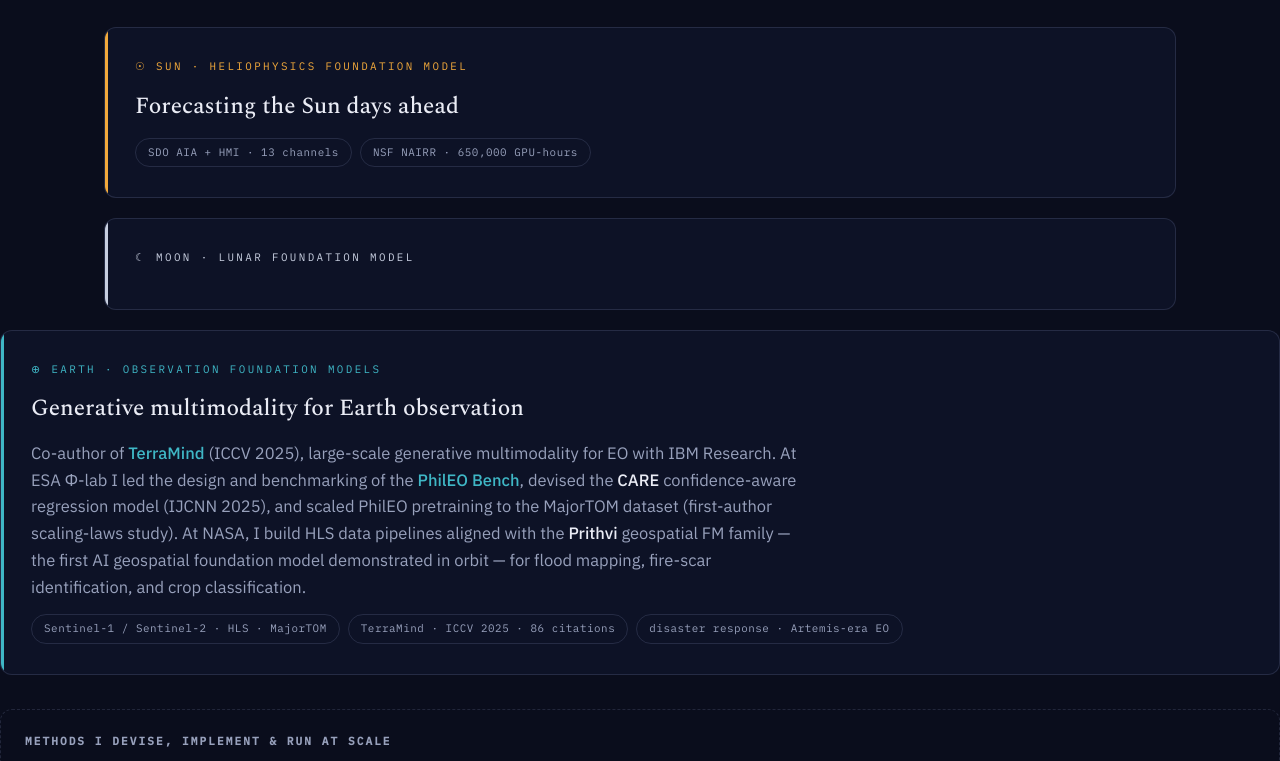
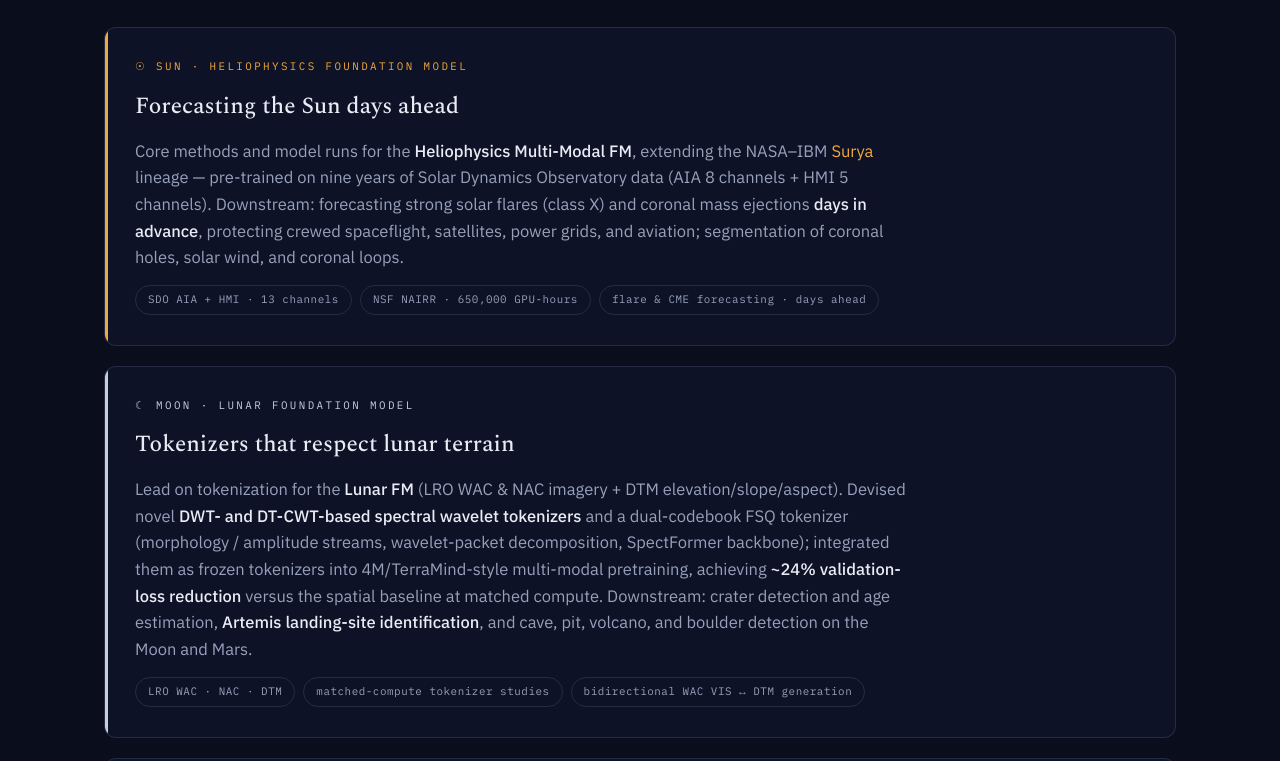
Before and after one commit to NikolaosDionelis2023/NikolaosDionelis2023.github.io, a plain HTML site: page index.html in a window 1280 px wide. Shown: the part 2600-3361 px from the top of the page. Drawn offline with nearby package versions, Linux system fonts and the light colour scheme.

Commit message:
file update
update file

```diff
--- a/index.html
+++ b/index.html
@@ -401,14 +401,22 @@
     <div class="domain-card sun reveal">
       <div class="domain-tag">☉ Sun · Heliophysics Foundation Model</div>
       <h3>Forecasting the Sun days ahead</h3>
+      <p>Core methods and model runs for the <b>Heliophysics Multi-Modal FM</b>, extending the NASA–IBM <a href="https://arxiv.org/abs/2508.14112" target="_blank" rel="noopener">Surya</a> lineage — pre-trained on nine years of Solar Dynamics Observatory data (AIA 8 channels + HMI 5 channels). Downstream: forecasting strong solar flares (class X) and coronal mass ejections <b>days in advance</b>, protecting crewed spaceflight, satellites, power grids, and aviation; segmentation of coronal holes, solar wind, and coronal loops.</p>
       <div class="fact-row">
         <span class="fact">SDO AIA + HMI · 13 channels</span>
         <span class="fact">NSF NAIRR · 650,000 GPU-hours</span>
+        <span class="fact">flare &amp; CME forecasting · days ahead</span>
       </div>
     </div>
 
     <div class="domain-card moon reveal">
       <div class="domain-tag">☾ Moon · Lunar Foundation Model</div>
+      <h3>Tokenizers that respect lunar terrain</h3>
+      <p>Lead on tokenization for the <b>Lunar FM</b> (LRO WAC &amp; NAC imagery + DTM elevation/slope/aspect). Devised novel <b>DWT- and DT-CWT-based spectral wavelet tokenizers</b> and a dual-codebook FSQ tokenizer (morphology / amplitude streams, wavelet-packet decomposition, SpectFormer backbone); integrated them as frozen tokenizers into 4M/TerraMind-style multi-modal pretraining, achieving <b>~24% validation-loss reduction</b> versus the spatial baseline at matched compute. Downstream: crater detection and age estimation, <b>Artemis landing-site identification</b>, and cave, pit, volcano, and boulder detection on the Moon and Mars.</p>
+      <div class="fact-row">
+        <span class="fact">LRO WAC · NAC · DTM</span>
+        <span class="fact">matched-compute tokenizer studies</span>
+        <span class="fact">bidirectional WAC VIS ↔ DTM generation</span>
       </div>
     </div>
 
@@ -485,6 +493,7 @@
       <div class="metric"><span class="n">ICCV · IJCNN · ECML PKDD · ICPR · IGARSS · ICIP · TASLP</span> <span class="l">venues</span></div>
     </div>
 
+    <div class="pub-group reveal">Selected</div>
     <div class="pub reveal">
       <div class="pub-yr">2026</div>
       <div>
@@ -493,7 +502,6 @@
       </div>
     </div>
 
-    <div class="pub-group reveal">Selected</div>
     <div class="pub reveal">
       <div class="pub-yr">2025</div>
       <div>
```
